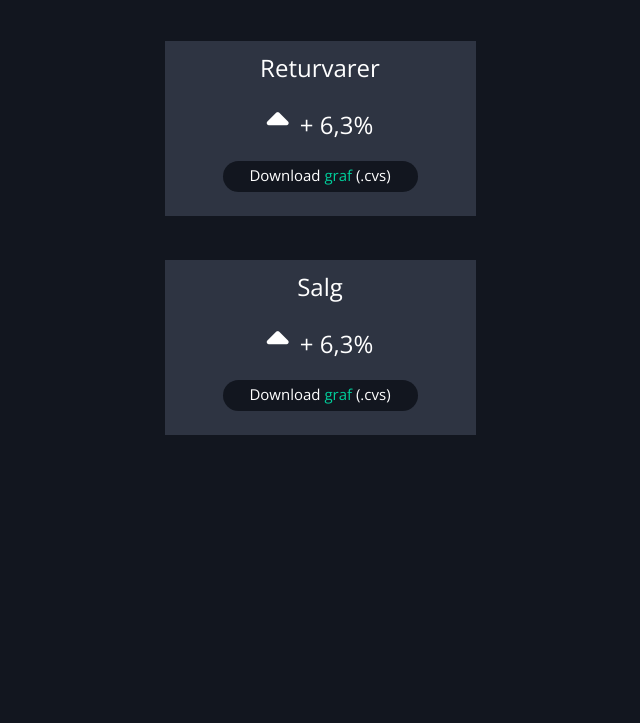
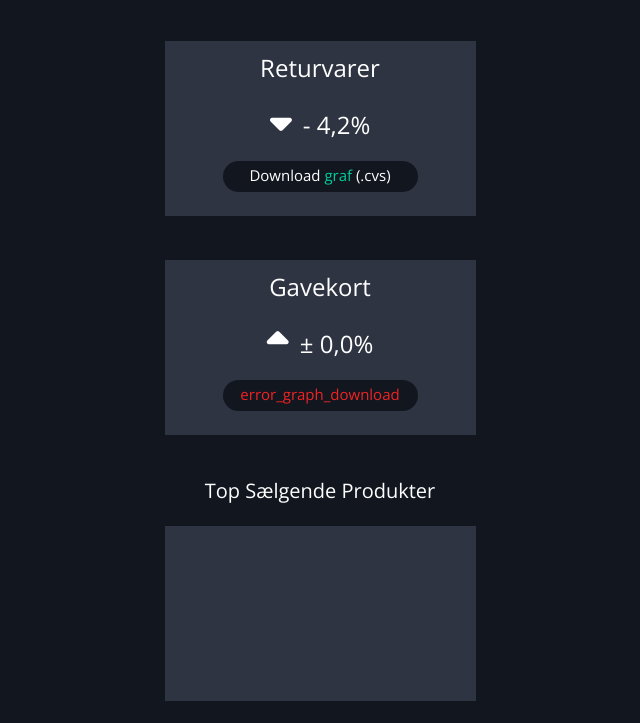
Before and after one commit to FrostyyJeps/ProjektDashboard, a website: page index.html in a window 1280 px wide. Shown: the part 572-1295 px from the top of the page, without its empty margins (320-960 px from the left). Before the commit the page ends 1029 px from the top, so only its background shows below. Drawn offline with nearby package versions, Linux system fonts and the light colour scheme.

Commit message:
Start på fav producter - pdf opdateringer

```diff
--- a/css/styles.scss
+++ b/css/styles.scss
@@ -1,4 +1,9 @@
 @import "colors";
+
+@mixin centerWhiteText(){
+    text-align: center;
+    color: white;
+}
 
 *{
     box-sizing: border-box;
@@ -62,8 +67,7 @@ img {
 }
 
 .title {
-    text-align: center;
-    color: white;
+    @include centerWhiteText();
     font-size: 25px;
     font-weight: 700;
     margin-top: 30px;
@@ -73,6 +77,7 @@ img {
     display: flex;
     flex-direction: column;
     align-items: center;
+    margin-bottom: 20px;
 }
 
 .stonkItem {
@@ -84,8 +89,7 @@ img {
 }
 
 .stonkTitle {
-    color: white;
-    text-align: center;
+    @include centerWhiteText();
     font-weight: 300;
     margin-bottom: 20px;
     margin-top: 10px;
@@ -98,12 +102,11 @@ img {
 }
 
 .flip {
-    rotate: 180deg;
+    transform: scale(1, -1);
 }
 
 .stonkButton {
-    text-align: center;
-    color: white;
+    @include centerWhiteText();
     font-weight: 300;
     font-size: 15px;
     line-height: 190%;
@@ -113,3 +116,28 @@ img {
     height: 31px;
     margin: auto;
 }
+
+.topProducts{
+    display: flex;
+    flex-direction: column;
+    align-items: center;
+
+    .product1, .product2, .product3 {
+        width: 311px;
+        height: 175px;
+        background: $lighterBlue;
+        margin: 22px;
+        justify-content: center;
+    }
+
+    .product2, .product3 {
+        display: none;
+    }
+}
+
+
+.topProducts h2 {
+    @include centerWhiteText();
+    font-weight: 300;
+    font-size: 20px;
+}
--- a/index.html
+++ b/index.html
@@ -63,7 +63,7 @@
 
         <h2 class="stonkTitle">Returvarer</h2>
         <h2 class="stonkTitle">
-             <i class="fas fa-caret-up stonkArrow"></i> + 6,3%
+             <i class="fas fa-caret-up stonkArrow flip"></i> - 4,2%
         </h2>
 
         <h3 class="stonkButton">
@@ -73,18 +73,28 @@
     </div>
     <div class="stonkItem">
 
-        <h2 class="stonkTitle">Salg</h2>
+        <h2 class="stonkTitle">Gavekort</h2>
         <h2 class="stonkTitle">
-             <i class="fas fa-caret-up stonkArrow"></i> + 6,3%
+             <i class="fas fa-caret-up stonkArrow"></i> ± 0,0%
         </h2>
 
         <h3 class="stonkButton">
-            Download <span style="color: #00CD9A">graf</span> (.cvs)
+            <span style="color: #f12323">error_graph_download</span>
         </h3>
 
     </div>
 </div>
 
+<div class="topProducts">
+
+    <h2>Top Sælgende Produkter</h2>
+
+    <div class="product1"></div>
+    <div class="product2"></div>
+    <div class="product3"></div>
+
+</div>
+
 </body>
 
 </html>
```
Also changed, not shown: css/styles.css, 2 other files.
